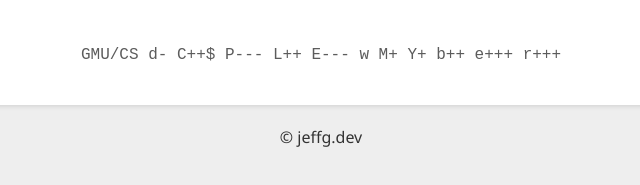
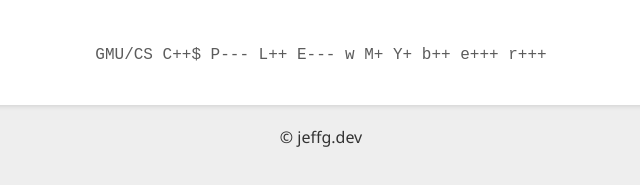
Before and after one commit to jeffgreenca/jeffg, a plain HTML site: page index.html in a window 1280 px wide. Shown: the part 243-428 px from the top of the page, 319-959 px from the left. Drawn offline with Linux system fonts and the light colour scheme.

Commit message:
Update index.html

```diff
--- a/index.html
+++ b/index.html
@@ -33,7 +33,7 @@
       </div>
     </section>
     <section class="signature">
-      <p>GMU/CS d- C++$ P--- L++ E--- w M+ Y+ b++ e+++ r+++</p>
+      <p>GMU/CS C++$ P--- L++ E--- w M+ Y+ b++ e+++ r+++</p>
     </section>
   </main>
   <section class="footer">
```
